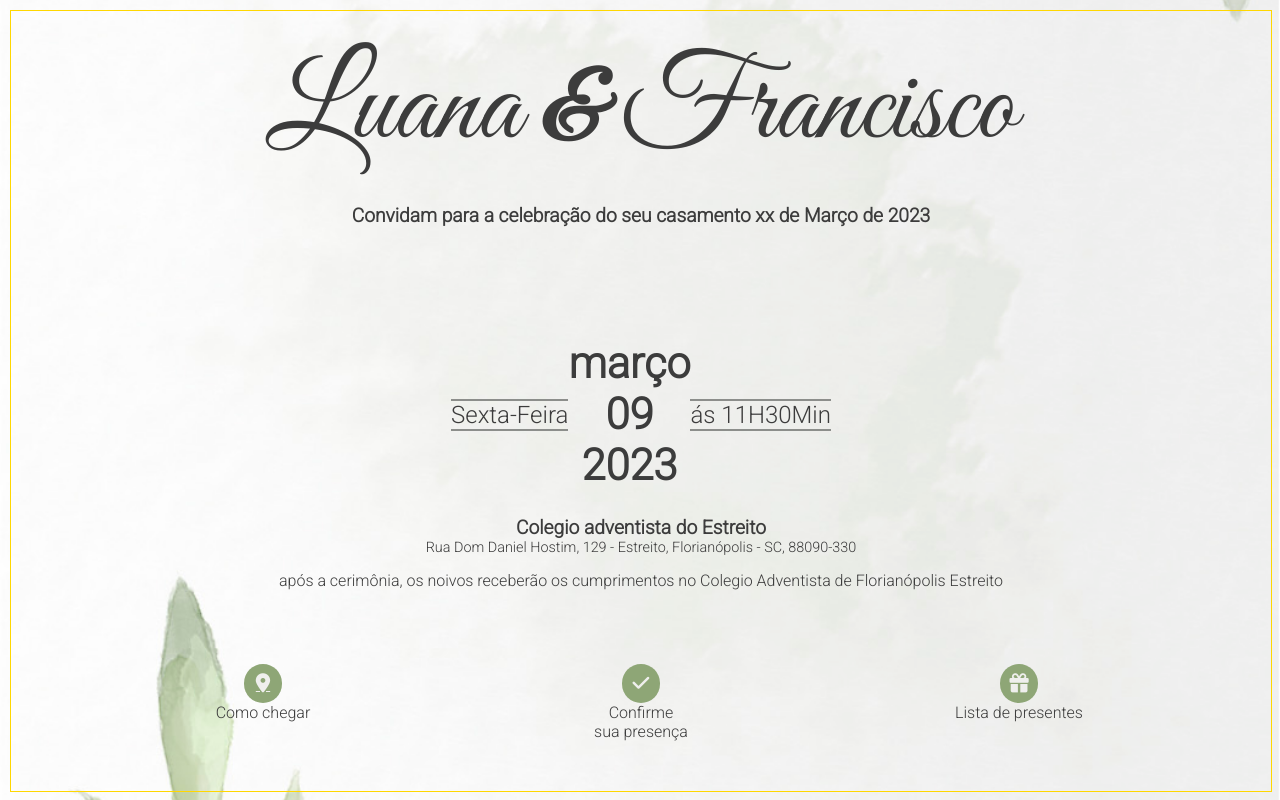
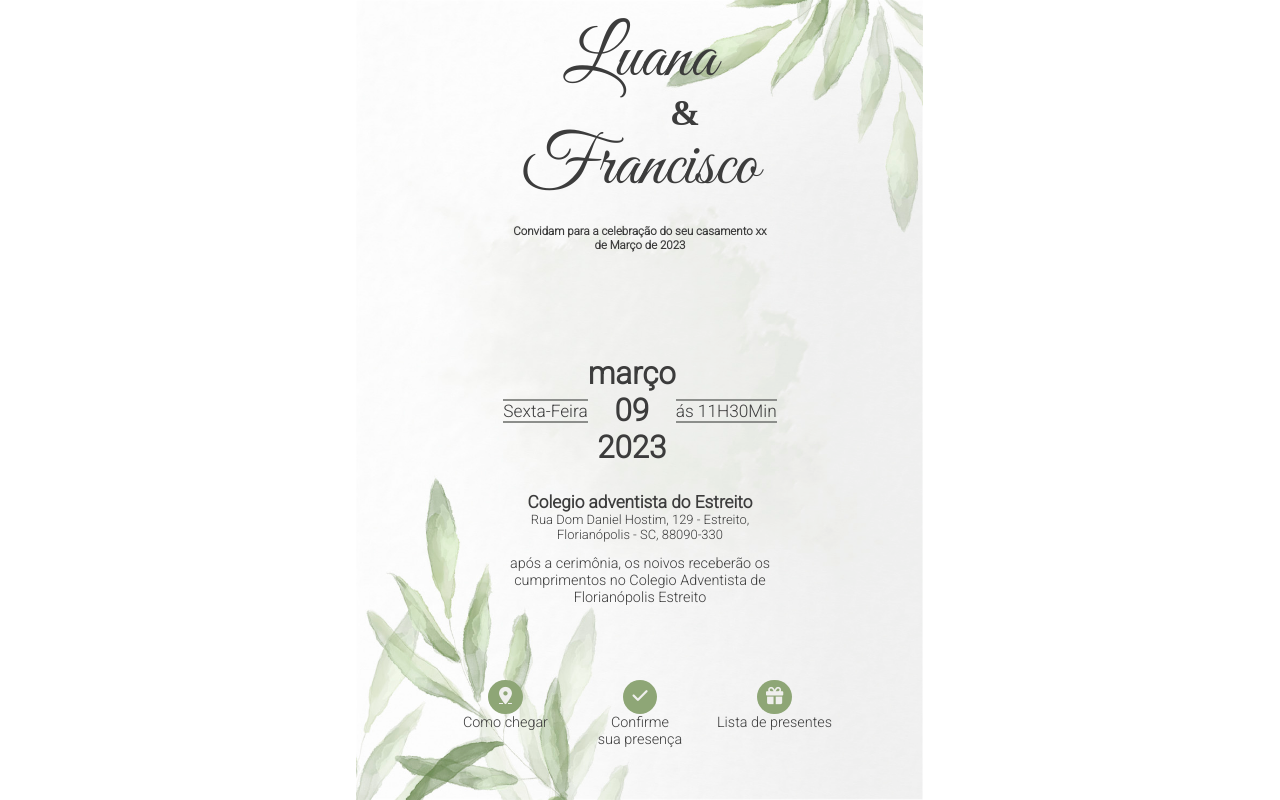
Before and after one commit to Brunobahy/Convites, a plain HTML site: page index.html in a window 1280 px wide. Drawn offline with Linux system fonts and the light colour scheme.

Commit message:
ajustes para ficar igual o mobile

```diff
--- a/assets/css/style.css
+++ b/assets/css/style.css
@@ -153,24 +153,20 @@ strong{
 }
 
 @media screen and (min-width: 1020px) {
-    #identificacao{
-        font-size: 1.5em;
-        margin-top: 1em;
-    }
-    .identificacao__nomes strong{
-        padding: 0;
-        display: initial;
-        font-family: inherit;
-        text-transform: uppercase;
-        font-size: 0.8em;
-        line-height: normal;
-    }
-    #data{
-        font-size: 1.5em;
-    }
-    .botoes__lista{
-        justify-content: center;
-    }
+   html{
+    width: 414px;
+    height: 100vh;
+    background-repeat: no-repeat;
+    display: block;
+    margin: 0 auto;
+    font-size: .9em;
+   }
+   body{
+    width: auto;
+    height: 100vh;
+    margin: 0;
+    border: none;
+   }
 }
 
 @media screen and (max-width:768px) {
```
